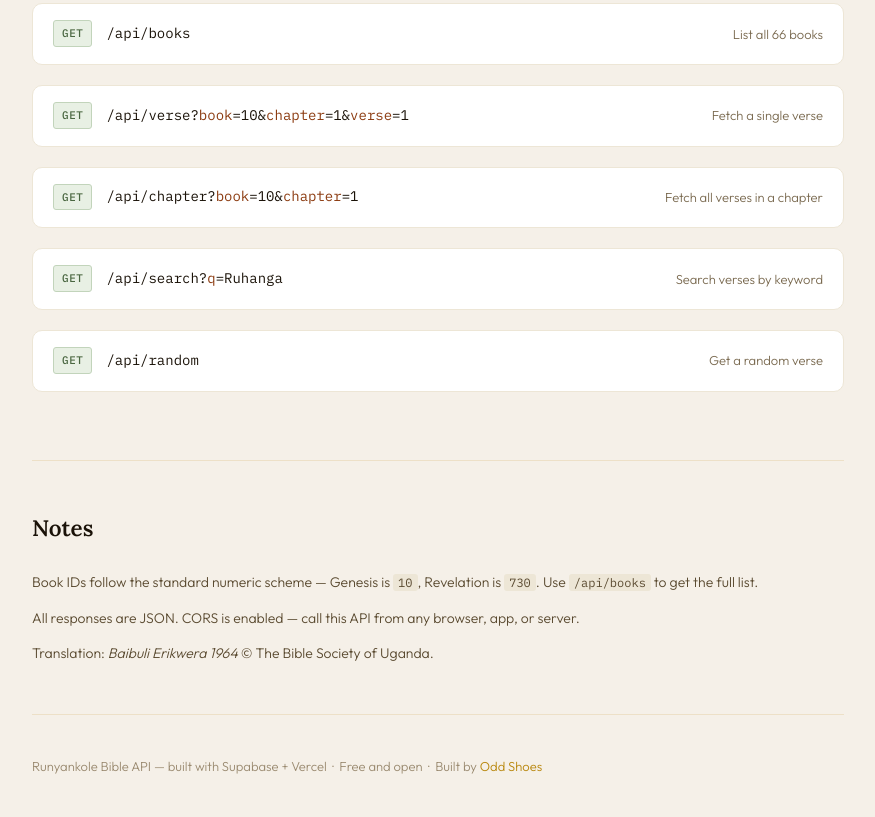
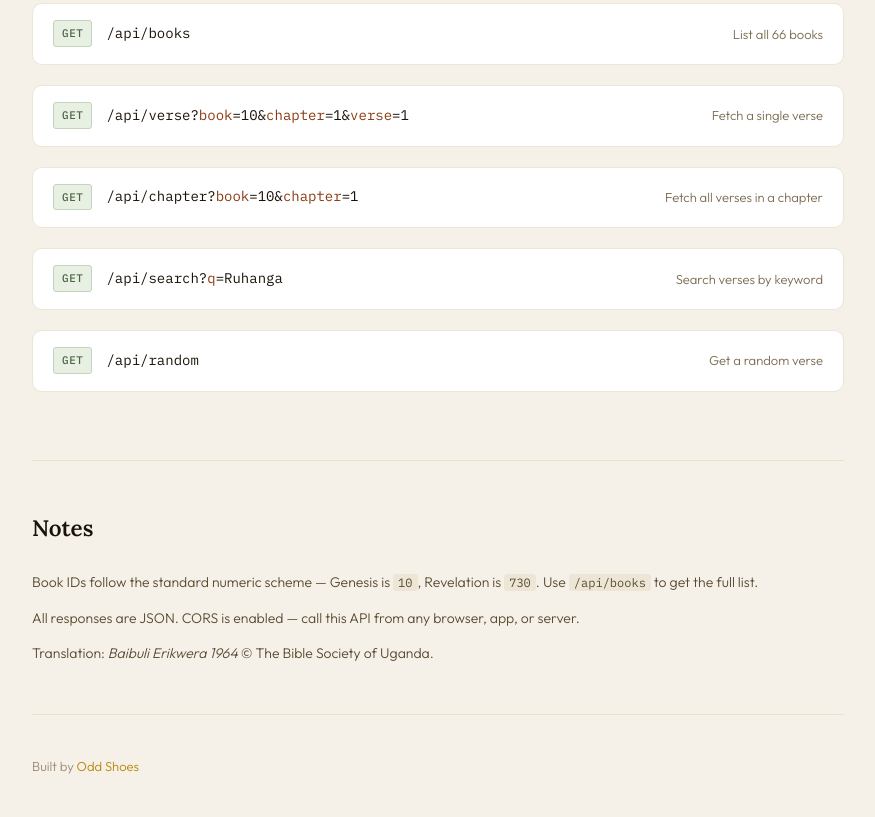
Before and after one commit to shoemakeroddshoes-commits/runyankole-bible-api, a website: page public/index.html in a window 1280 px wide. Shown: the part 623-1440 px from the top of the page, without its empty margins (202-1077 px from the left). Drawn offline with Linux system fonts and the light colour scheme.

Commit message:
Update footer content in index.html
Removed the additional text from the footer in index.html.

```diff
--- a/public/index.html
+++ b/public/index.html
@@ -218,7 +218,7 @@
     <p style="font-size:14px;color:#5a4a30;">Translation: <em>Baibuli Erikwera 1964</em> © The Bible Society of Uganda.</p>
   </section>
 
- <footer>Runyankole Bible API — built with Supabase + Vercel &nbsp;·&nbsp; Free and open &nbsp;·&nbsp; Built by <a href="https://www.oddshoes.dev/" target="_blank" style="color: var(--gold); text-decoration: none;">Odd Shoes</a></footer>
+<footer>Built by <a href="https://www.oddshoes.dev/" target="_blank" style="color: var(--gold); text-decoration: none;">Odd Shoes</a></footer>
 </div>
 <script>
   function toggle(header) {
```
